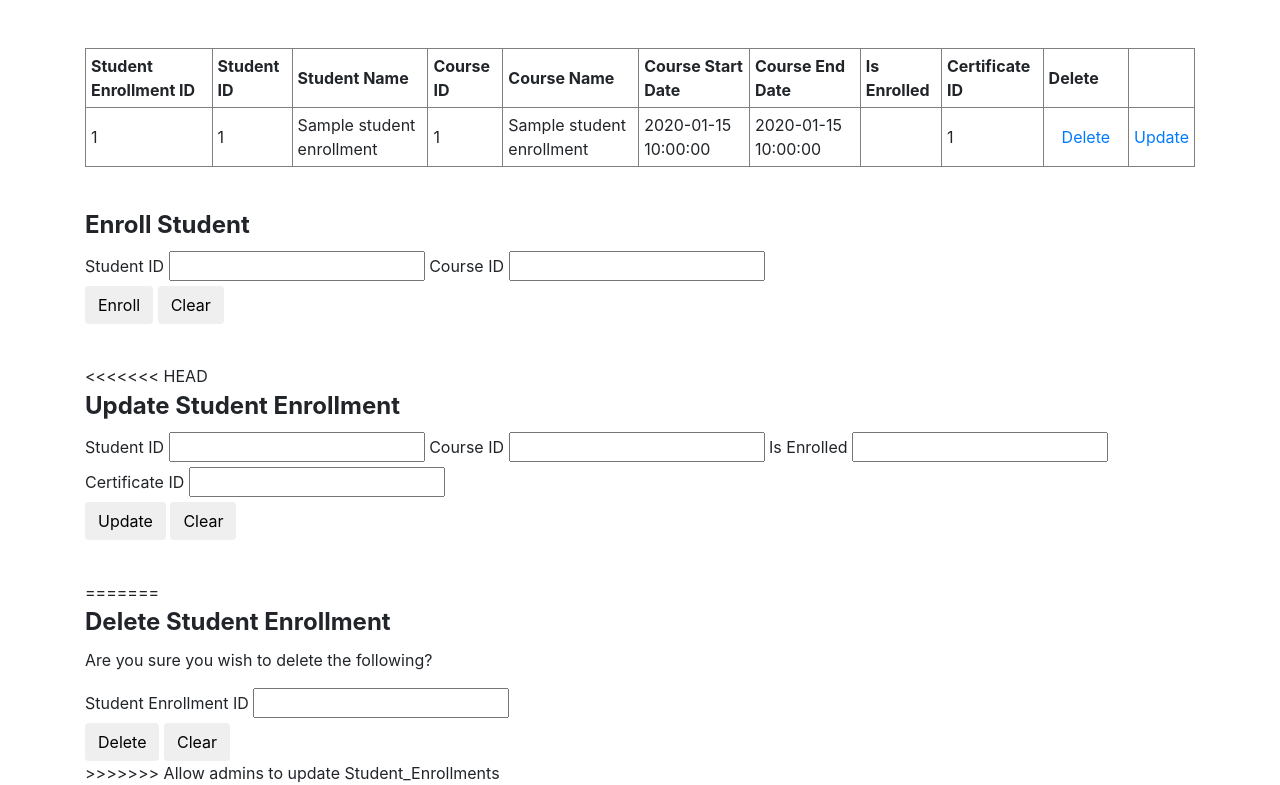
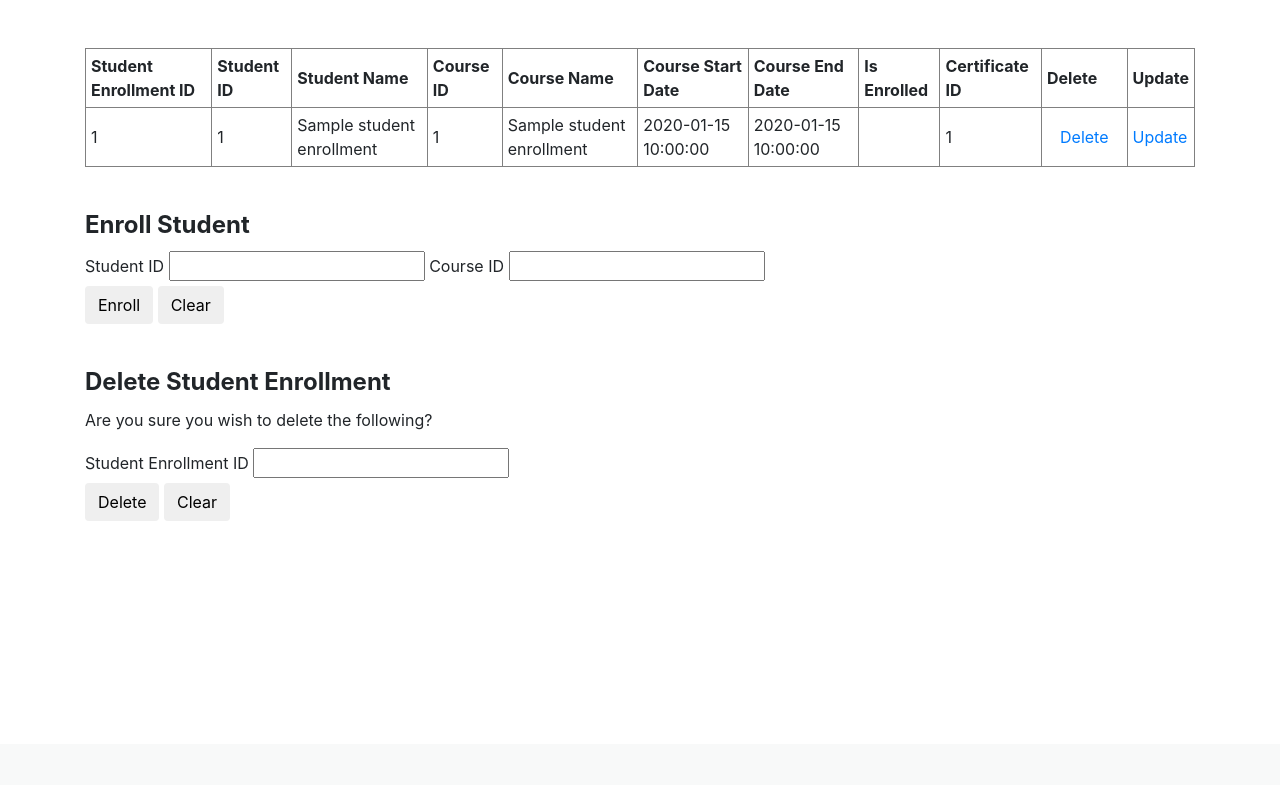
Before and after one commit to angieyeh/CodExcellent, a Flask app: template applications/student_enrollments/templates/student_enrollments.j2 in a window 1280 px wide. Shown: the part 56-841 px from the top of the page. After the commit the page ends 565 px from the top, so only its background shows below. Run offline with Flask 2, Linux system fonts and the light colour scheme; the template is opened without the code that fills it: most values are stand-ins (such as "Sample title", 1, 10 or a date in 2020); some libraries are stand-ins or nearby versions.

Commit message:
Fix merge conflict issues

```diff
--- a/applications/student_enrollments/model.py
+++ b/applications/student_enrollments/model.py
@@ -1,4 +1,5 @@
 from flask import redirect, request
+import pymysql
 import app_config
 import os
 
--- a/applications/student_enrollments/templates/student_enrollments.j2
+++ b/applications/student_enrollments/templates/student_enrollments.j2
@@ -18,6 +18,7 @@
       <th>Is Enrolled</th>
       <th>Certificate ID</th>
       <th>Delete</th>
+      <th>Update</th>
     </tr>
     {% for se in student_enrollments %}
       <tr>
@@ -58,22 +59,6 @@
     </form>
   </div><!-- insert -->
   <p>&nbsp;</p>
-<<<<<<< HEAD
-  <div id="update">
-      <form method="POST">
-          <legend><strong>Update Student Enrollment</strong></legend>
-            <fieldset class="fields">
-              <label>Student ID</label> <input type="text" name="student_id">
-              <label>Course ID</label> <input type="text" name="course_id">
-              <label>Is Enrolled</label> <input type="text" name="is_enrolled">
-              <label>Certificate ID</label> <input type="text" name="certificate_id">
-            </fieldset>
-            <input class="btn" type="submit" value="Update">
-            <input class="btn" type="button" value="Clear">
-    </form>
-  </div><!-- update -->
-  <p>&nbsp;</p>
-=======
   <div id="delete" style="display: block">
     <form method="POST">
         <legend><strong>Delete Student Enrollment</strong></legend>
@@ -87,5 +72,4 @@
       <input class="btn" type="button" value="Clear">
     </form>
   </div><!-- delete -->
->>>>>>> Allow admins to update Student_Enrollments
 {% endblock table %}
```
